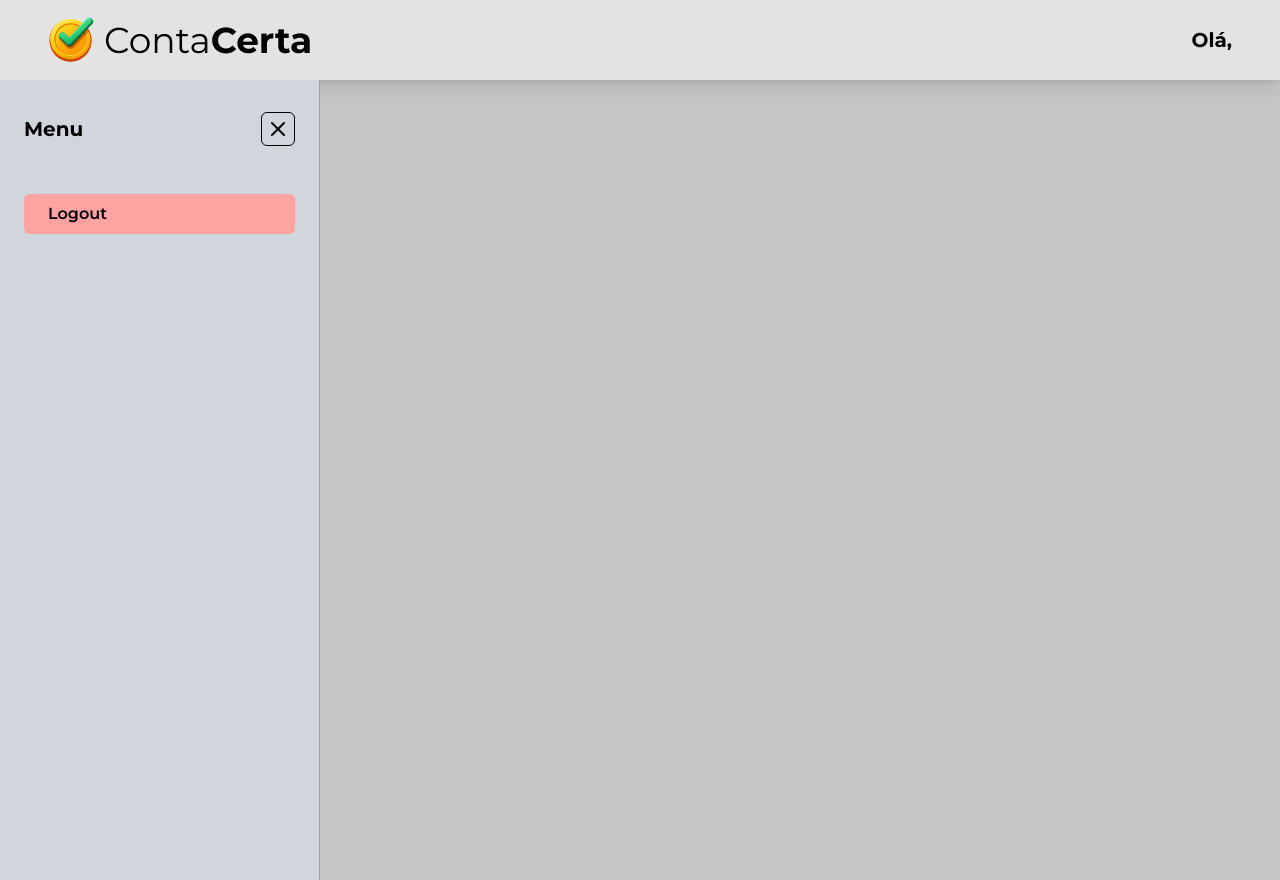
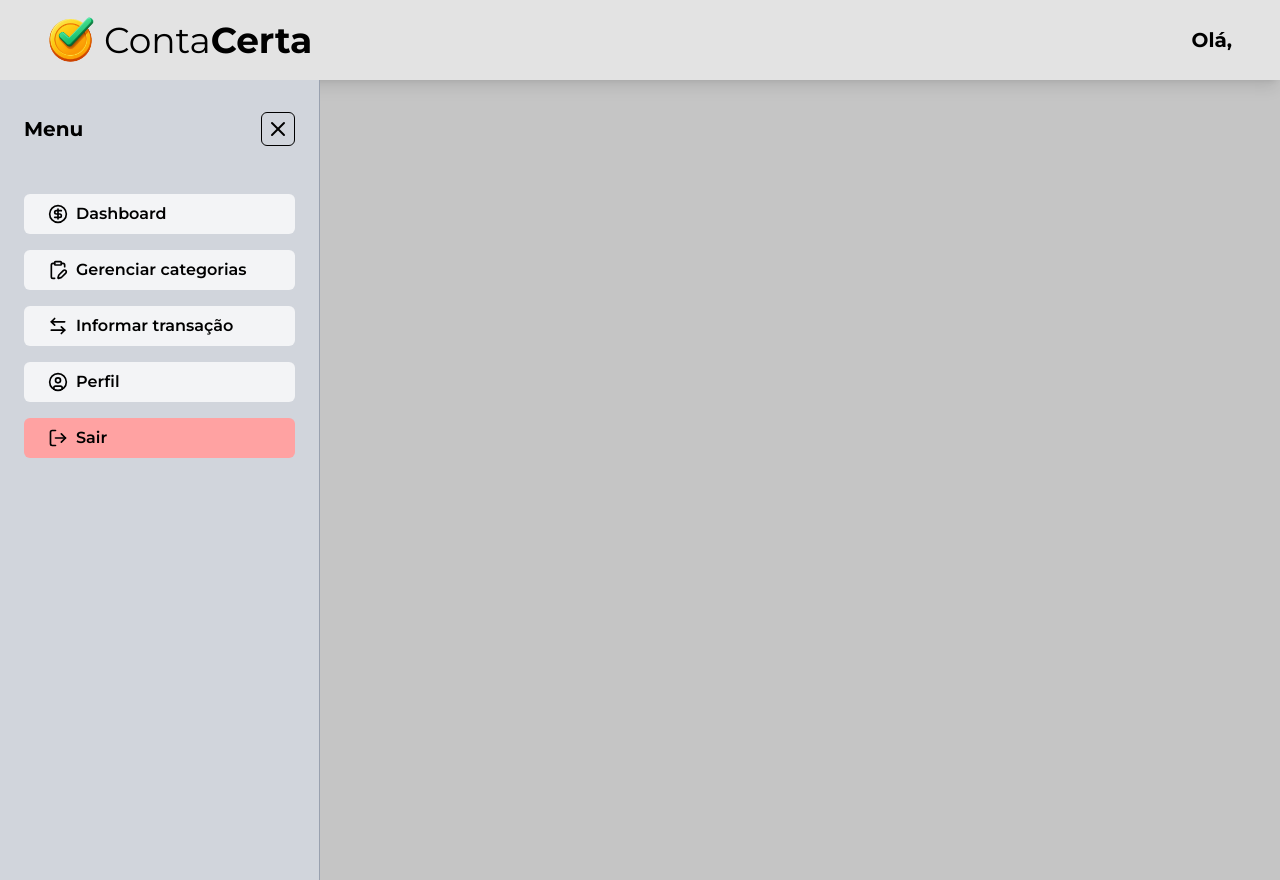
Before and after one commit to genzo-dev/conta-certa, a Next.js app in the folder frontend/: page / in a window 1280 px wide. Both pictures are taken after a click on the button 65 px from the left and 117 px from the top of the page. Built offline with nearby package versions, Linux system fonts and the light colour scheme; no server answers.

Commit message:
feat: create menu with menu links

```diff
--- a/frontend/app/components/LogoutTestBtn/index.tsx
+++ b/frontend/app/components/LogoutTestBtn/index.tsx
@@ -1,6 +1,7 @@
 "use client";
 
 import { logoutAction } from "@/actions/auth/logout-action";
+import { LogOutIcon } from "lucide-react";
 
 export default function LogoutLink() {
   return (
@@ -8,9 +9,9 @@ export default function LogoutLink() {
       <button
         type="submit"
         name="logout"
-        className="text-start font-semibold px-6 py-2 rounded-md w-full bg-red-300 hover:bg-red-400 transition"
+        className="flex gap-2 items-center text-start font-semibold px-6 py-2 rounded-md w-full bg-red-300 hover:bg-red-400 hover:cursor-pointer transition"
       >
-        Logout
+        <LogOutIcon size={20} /> Sair
       </button>
     </form>
   );
--- a/frontend/app/components/Menu/index.tsx
+++ b/frontend/app/components/Menu/index.tsx
@@ -1,8 +1,18 @@
 "use client";
 
-import { MenuIcon, XIcon } from "lucide-react";
+import {
+  ArrowLeftRightIcon,
+  CircleDollarSignIcon,
+  CircleUserIcon,
+  ClipboardPenIcon,
+  DollarSignIcon,
+  MenuIcon,
+  XIcon,
+} from "lucide-react";
 import { useState } from "react";
 import LogoutTestBtn from "../LogoutTestBtn";
+import Link from "next/link";
+import MenuLink from "../MenuLink";
 
 export default function Menu() {
   const [isOpen, setIsOpen] = useState(false);
@@ -33,7 +43,26 @@ export default function Menu() {
                 <XIcon />
               </button>
             </div>
-            <div>
+            <div className="flex flex-col gap-4">
+              <MenuLink
+                href="/"
+                linkName="Dashboard"
+                icon={CircleDollarSignIcon}
+              />
+
+              <MenuLink
+                href="/"
+                linkName="Gerenciar categorias"
+                icon={ClipboardPenIcon}
+              />
+
+              <MenuLink
+                href="/"
+                linkName="Informar transação"
+                icon={ArrowLeftRightIcon}
+              />
+
+              <MenuLink href="/" linkName="Perfil" icon={CircleUserIcon} />
               <LogoutTestBtn />
             </div>
           </div>
--- /dev/null
+++ b/frontend/app/components/MenuLink/index.tsx
@@ -0,0 +1,23 @@
+import { CircleDollarSignIcon } from "lucide-react";
+import Link from "next/link";
+
+type MenuLinkProps = {
+  href: string;
+  linkName: string;
+  icon: React.ElementType;
+};
+
+export default function MenuLink({
+  href,
+  linkName,
+  icon: Icon,
+}: MenuLinkProps) {
+  return (
+    <Link
+      href={href}
+      className="flex gap-2 items-center text-start font-semibold px-6 py-2 rounded-md w-full bg-gray-100 hover:brightness-75 transition"
+    >
+      <Icon size={20} /> {linkName}
+    </Link>
+  );
+}
```
